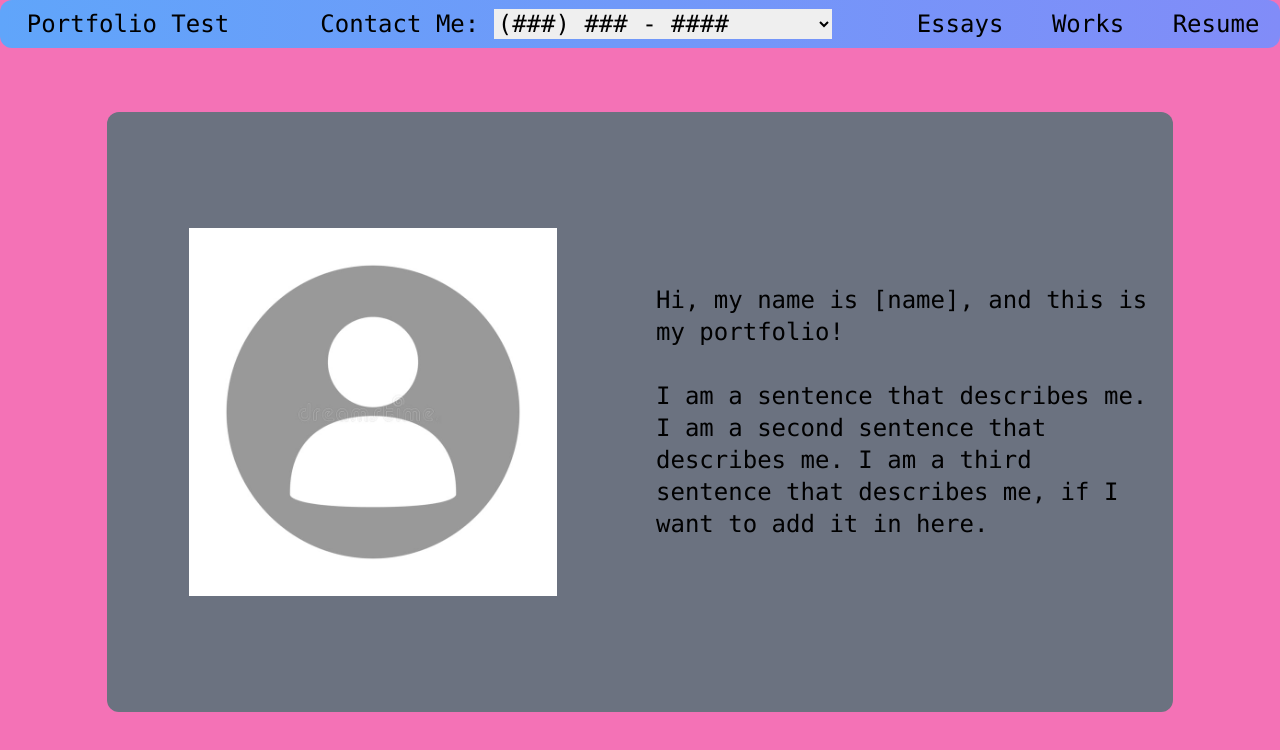
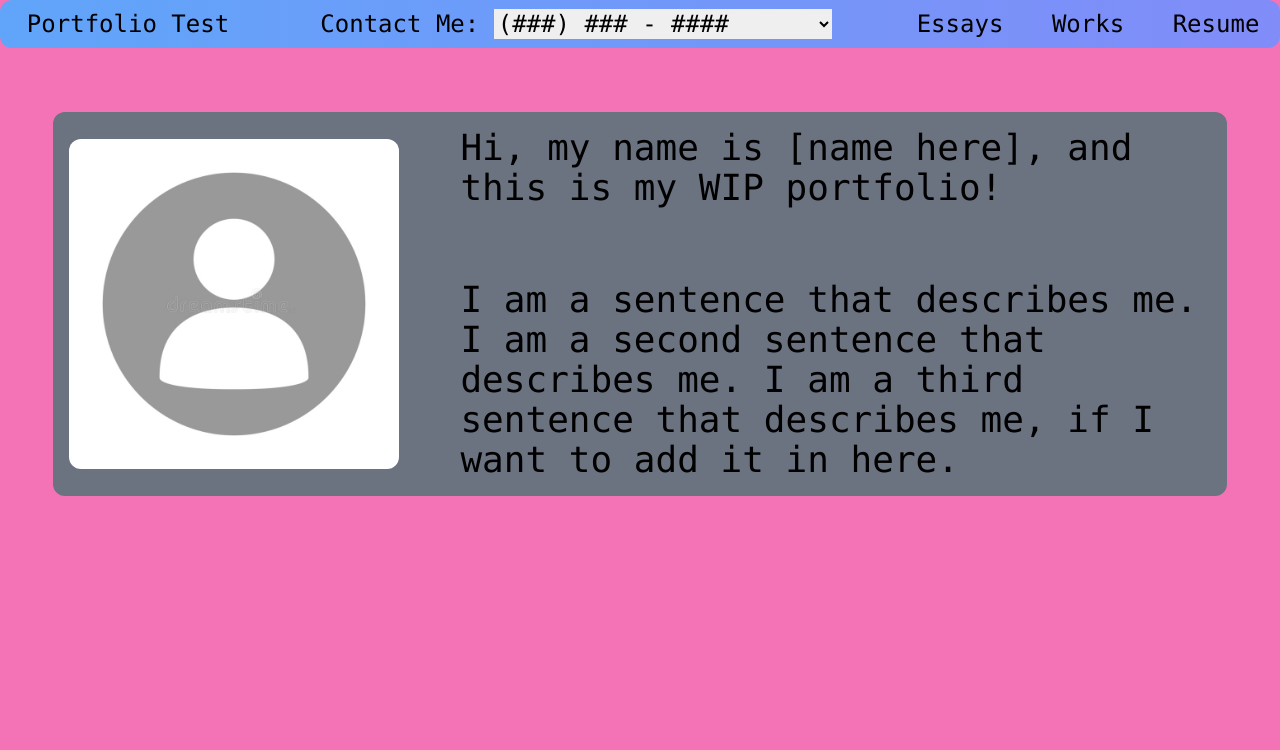
Before and after one commit to ASalazar46/ReactPlayground, a React (Create React App) app in the folder portfolio-test/: page / in a window 1280 px wide. Shown: the top 750 px of the page. Built offline with nearby package versions, Linux system fonts and the light colour scheme.

Commit message:
Satisfied with component so far

```diff
--- a/portfolio-test/src/components/GreetMsg.js
+++ b/portfolio-test/src/components/GreetMsg.js
@@ -4,17 +4,19 @@ import placeImg from "../images/placeholder.jpg";
 export class GreetMsg extends React.Component {
   render() {
     return (
-      <div className="container w-10/12 h-3/4 mx-auto mt-16 mb-16 bg-gray-500
-      rounded-xl grid grid-cols-2">
-        <div className="col-start-1 place-self-center">
-          <img className="p-4 mx-auto w-9/12 rounded-xl" src={placeImg} alt="placeholder" />
+      <div className="container w-11/12 h-auto mx-auto mt-16 mb-16 bg-gray-500
+      rounded-xl grid grid-cols-3">
+        <div className="p-4 col-start-1 place-self-center">
+          <img className="w-11/12 rounded-xl" src={placeImg} alt="placeholder" />
         </div>
-        <div className="p-4 col-start-2 place-self-center">
-          <p className="font-mono
-          sm:text-base md:text-lg lg:text-2xl">
-            Hi, my name is [name], and this is my portfolio!
-            <br />
-            <br />
+        <div className="font-mono p-4 col-start-2 col-span-2 place-self-center">
+          <p className="md:text-xl lg:text-4xl">
+            Hi, my name is [name here], and this is my WIP portfolio!
+          </p>
+          <br />
+          <br />
+          <br />
+          <p className="md:text-xl lg:text-4xl">
             I am a sentence that describes me. I am a second
             sentence that describes me. I am a third sentence
             that describes me, if I want to add it in here.
@@ -27,18 +29,23 @@ export class GreetMsg extends React.Component {
 
 /*
   return (
-    <div className="w-screen h-screen bg-pink-400">
-      <Navbar />
-      <div className="grid grid-cols-2 h-5/6 place-items-center mt-4">
-        <div className="w-3/4">
-          <img src={placeImg} alt="placeholder" />
-        </div>
-        <div>
-          <p className="font-mono sm:text-xl md:text-4xl lg:text-6xl">Hi, my name is [Insert name here]!</p>
-          <br/>
-          <br/>
-          <p className="font-mono sm:text-lg md:text-2xl lg:text-5xl">[Insert summary here]</p>
-        </div>
+    <div className="container w-auto h-auto mx-auto mt-16 mb-16 bg-gray-500
+    rounded-xl grid grid-cols-3">
+      <div className="p-4 col-start-1 place-self-center">
+        <img className="w-9/12 rounded-xl" src={placeImg} alt="placeholder" />
+      </div>
+      <div className="font-mono p-4 col-start-2 col-span-2 place-self-center">
+        <p className="md:text-xl lg:text-4xl">
+          Hi, my name is [name here], and this is my WIP portfolio!
+        </p>
+        <br />
+        <br />
+        <br />
+        <p className="sm:text-base md:text-md lg:text-xl">
+          I am a sentence that describes me. I am a second
+          sentence that describes me. I am a third sentence
+          that describes me, if I want to add it in here.
+        </p>
       </div>
     </div>
   );
```
